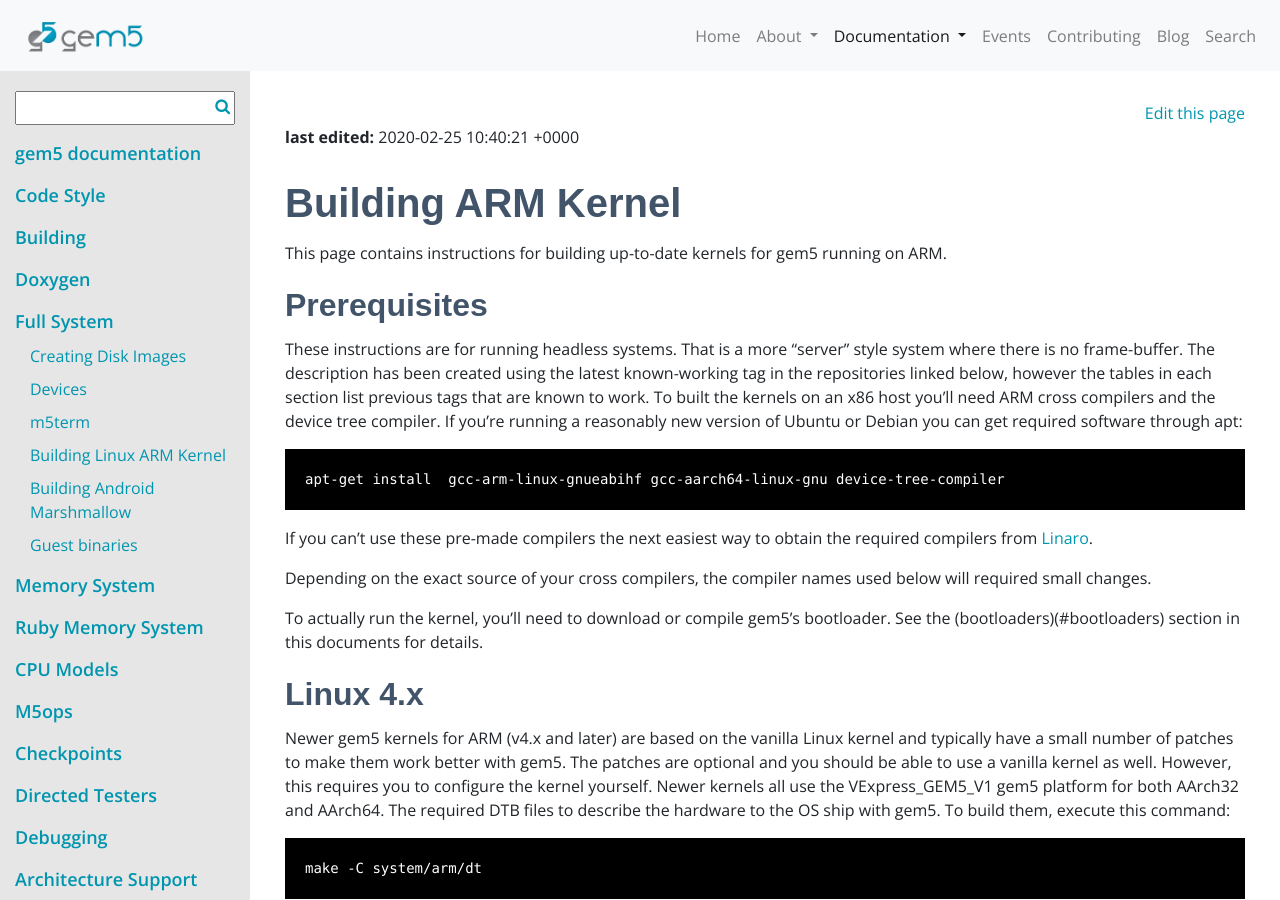
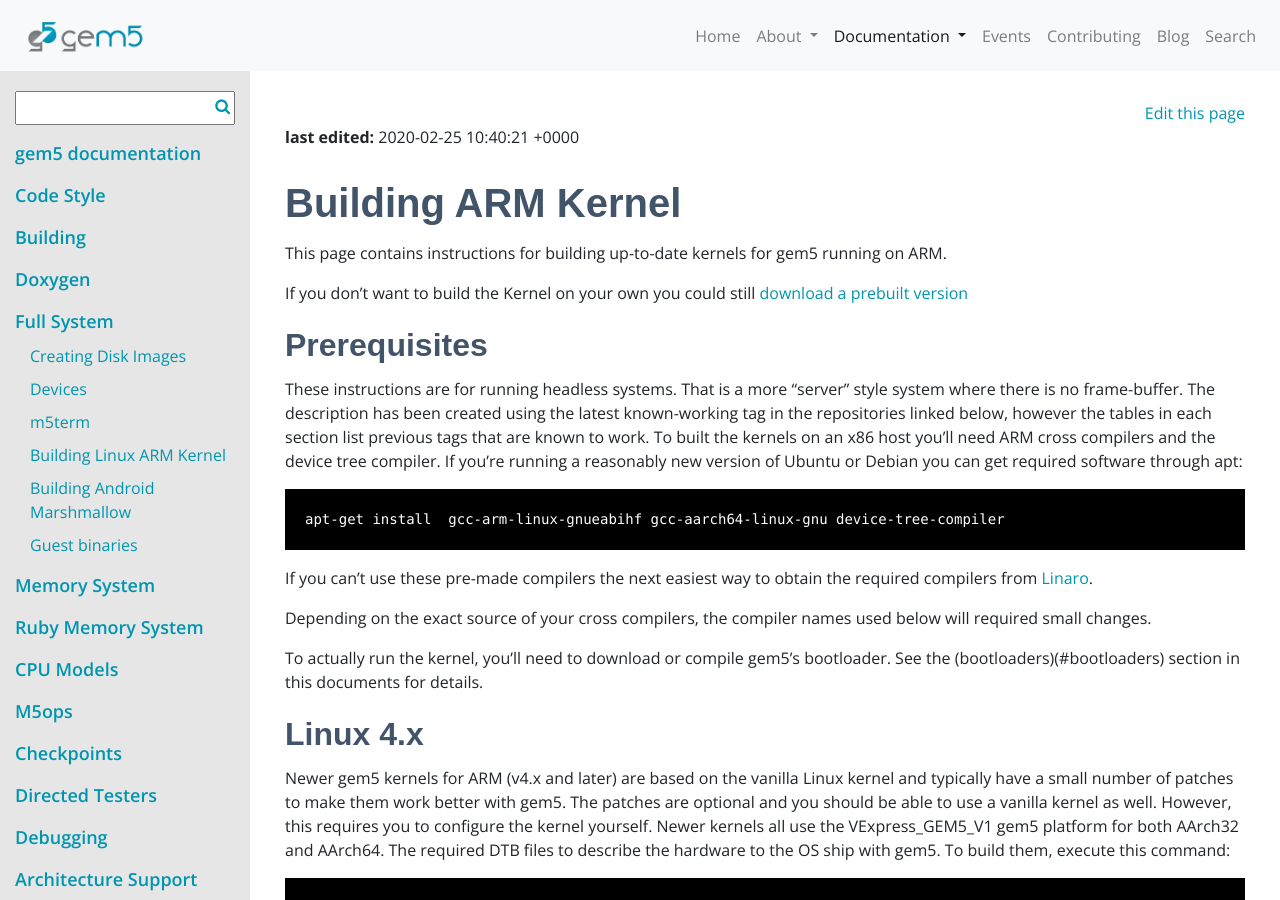
Before and after one commit to gem5/website, a Jekyll site: the page built from _pages/documentation/general_docs/fullsystem/building_arm_kernel.md, in a window 1280 px wide and 900 px high. Built offline with Jekyll 4.4.1, drawn with Linux system fonts in a browser that asks for light colours; nearby versions of some CDN libraries; some web fonts are replaced.

Commit message:
website: Reference Download in building_arm_kernel page
Signed-off-by: Giacomo Travaglini <giacomo.travaglini@arm.com>
Change-Id: I1df5eb764e8e1c0ab2a56472ff2726eeb7db1f5c

```diff
--- a/_pages/documentation/general_docs/fullsystem/building_arm_kernel.md
+++ b/_pages/documentation/general_docs/fullsystem/building_arm_kernel.md
@@ -9,6 +9,8 @@ permalink: /documentation/general_docs/fullsystem/building_arm_kernel
 # Building ARM Kernel
 
 This page contains instructions for building up-to-date kernels for gem5 running on ARM.
+
+If you don't want to build the Kernel on your own you could still [download a prebuilt version](./guest_binaries/)
 
 ## Prerequisites
 These instructions are for running headless systems. That is a more "server" style system where there is no frame-buffer. The description has been created using the latest known-working tag in the repositories linked below, however the tables in each section list previous tags that are known to work. To built the kernels on an x86 host you'll need ARM cross compilers and the device tree compiler. If you're running a reasonably new version of Ubuntu or Debian you can get required software through apt:
```
